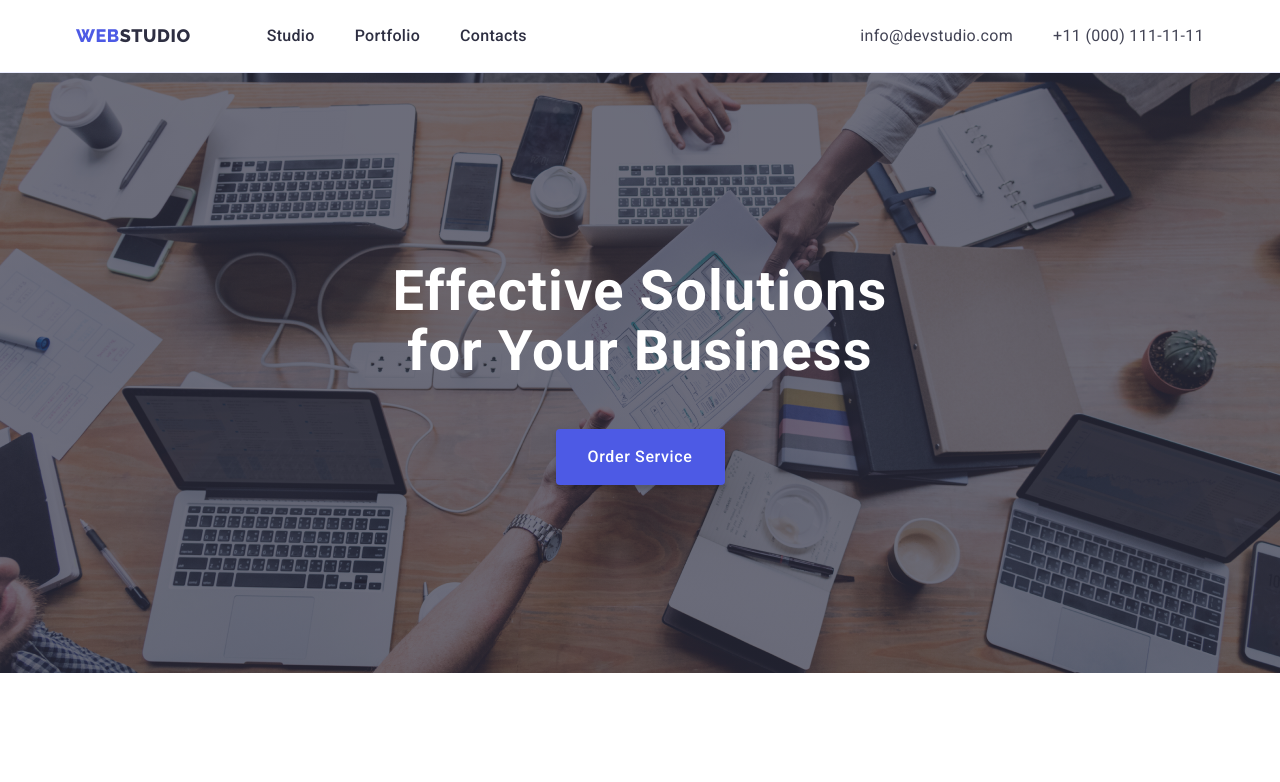
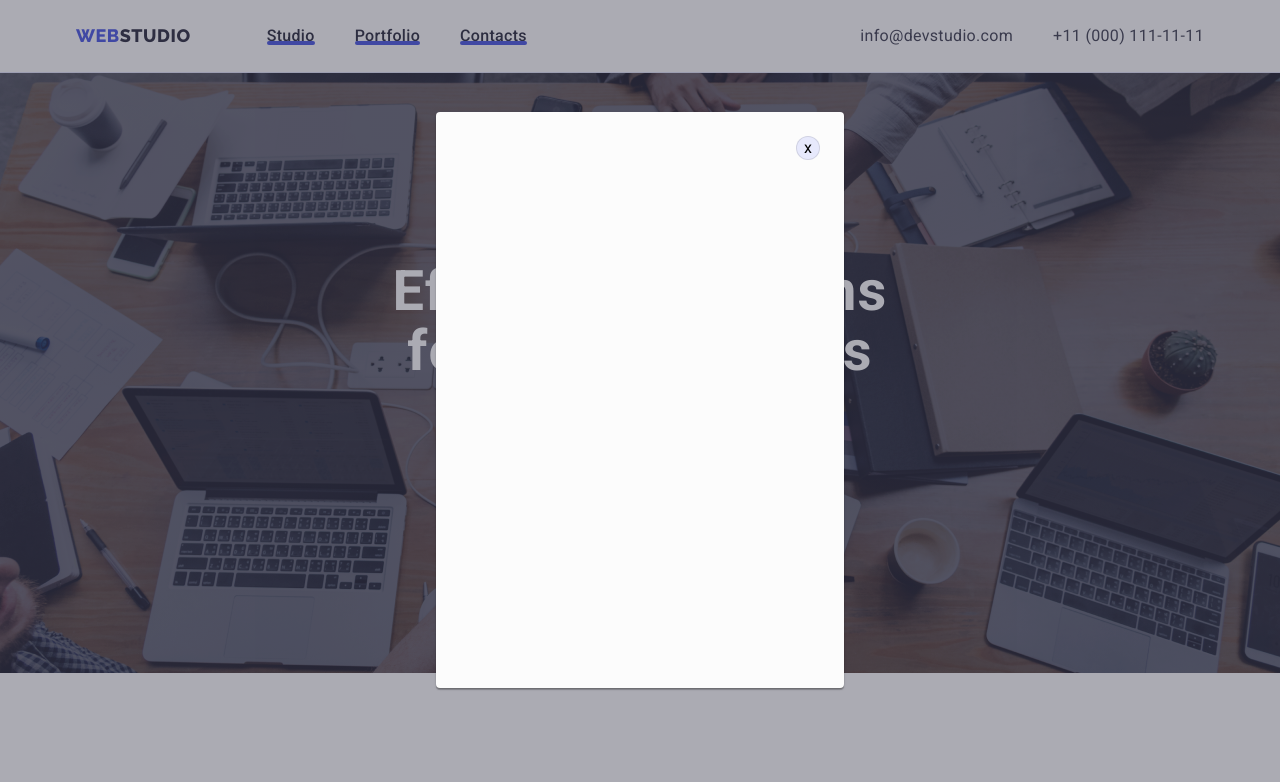
Before and after one commit to NazarkoKril/goit-markup-hw-04, a plain HTML site: page index.html in a window 1280 px wide. Both pictures are taken after a click on the button "Order Service". Shown: the top 782 px of the page. Drawn offline with nearby package versions, Linux system fonts and the light colour scheme.

Commit message:
udate home work 5

```diff
--- a/css/styles.css
+++ b/css/styles.css
@@ -91,15 +91,25 @@ img {
   line-height: 24px;
   letter-spacing: 0.02em;
   color: var(--heading-color);
+  position: relative;
 }
 .site-nav .nav-item a:hover,
 .site-nav .nav-item a:focus {
   color: var(--brand-color);
-  text-decoration: underline;
 
   /* padding-bottom: 24px;
   border-bottom: 4px solid var(--press-color);
   border-bottom-left-radius: 4px; */
+}
+.site-nav .nav-item a::after {
+  position: absolute;
+  display: block;
+  content: "";
+  width: 100%;
+  height: 4px;
+  background-color: var(--brand-color);
+  border-radius: 2px;
+  bottom: 0;
 }
 
 .contact-list {
@@ -147,7 +157,7 @@ img {
   max-width: 500px;
   margin: 0 auto 48px;
 }
-.hero-btn {
+.open-modal {
   font-family: "Roboto";
   font-style: normal;
   font-weight: 500;
@@ -166,10 +176,52 @@ img {
   margin: 0 auto;
   display: block;
 }
-.hero-btn:hover {
+.open-modal:hover {
   background-color: var(--press-color);
   color: #ffffff;
 }
+.backdrop {
+  position: fixed;
+  top: 0;
+  left: 0;
+  width: 100%;
+  height: 100%;
+  background: rgba(46, 47, 66, 0.4);
+}
+.modal {
+  width: 408px;
+  height: 576px;
+  position: absolute;
+  top: 50%;
+  left: 50%;
+  transform: translate(-50%, -50%);
+  background-color: #fcfcfc;
+  box-shadow: 0px 1px 1px rgba(0, 0, 0, 0.14), 0px 1px 3px rgba(0, 0, 0, 0.12),
+    0px 2px 1px rgba(0, 0, 0, 0.2);
+  border-radius: 4px;
+}
+.close-button {
+  position: absolute;
+  right: 24px;
+  top: 24px;
+  background-color: #e7e9fc;
+  color: black;
+  width: 24px;
+  height: 24px;
+  border-radius: 50%;
+  cursor: pointer;
+  border: 1px solid rgba(0, 0, 0, 0.1);
+}
+.close-button:hover {
+  background-color: var(--press-color);
+  color: #ffffff;
+}
+.is-hidden {
+  opacity: 0;
+  visibility: hidden;
+  pointer-events: none;
+}
+
 .hide-h {
   position: absolute;
   width: 1px;
@@ -354,6 +406,7 @@ img {
 .info-work {
   padding: 32px 0 32px 16px;
   border: 1px solid #e7e9fc;
+  border-top: hidden;
 }
 .work-name {
   font-weight: 500;
--- a/index.html
+++ b/index.html
@@ -15,6 +15,7 @@
       href="https://fonts.googleapis.com/css2?family=Raleway:wght@800&family=Roboto:wght@400;500;700&display=swap"
       rel="stylesheet"
     />
+
     <title>Document</title>
   </head>
   <body>
@@ -60,7 +61,16 @@
       <section class="section-hero">
         <div class="container">
           <h1 class="hero-info">Effective Solutions for Your Business</h1>
-          <button class="hero-btn" type="button">Order Service</button>
+          <button type="button" class="open-modal" data-modal-open>
+            Order Service
+          </button>
+          <div class="backdrop is-hidden" data-modal>
+            <div class="modal">
+              <button type="button" class="close-button" data-modal-close>
+                x
+              </button>
+            </div>
+          </div>
         </div>
       </section>
       <!-- Section2 -->
@@ -454,5 +464,6 @@
         </div>
       </div>
     </footer>
+    <script src="./modal.js"></script>
   </body>
 </html>
--- /dev/null
+++ b/modal.js
@@ -0,0 +1,16 @@
+(() => {
+  const refs = {
+    openModalBtn: document.querySelector("[data-modal-open]"),
+    closeModalBtn: document.querySelector("[data-modal-close]"),
+    modal: document.querySelector("[data-modal]"),
+    body: document.querySelector("body"),
+  };
+
+  refs.openModalBtn.addEventListener("click", toggleModal);
+  refs.closeModalBtn.addEventListener("click", toggleModal);
+
+  function toggleModal() {
+    refs.modal.classList.toggle("is-hidden");
+    refs.body.classList.toggle("no-scroll");
+  }
+})();
```
